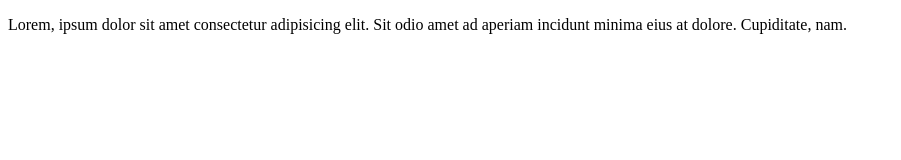
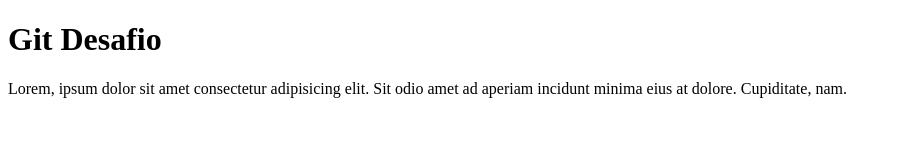
Before and after one commit to ediau11/primer-repo, a plain HTML site: page index.html in a window 1280 px wide. Shown: the whole page, without its empty margins (0-901 px from the left). Drawn offline with Linux system fonts and the light colour scheme.

Commit message:
agregando titulos

```diff
--- a/index.html
+++ b/index.html
@@ -7,6 +7,7 @@
     <title>GIT</title>
   </head>
   <body>
+    <h1>Git Desafio</h1>
     <p>
       Lorem, ipsum dolor sit amet consectetur adipisicing elit. Sit odio amet ad
       aperiam incidunt minima eius at dolore. Cupiditate, nam.
```
